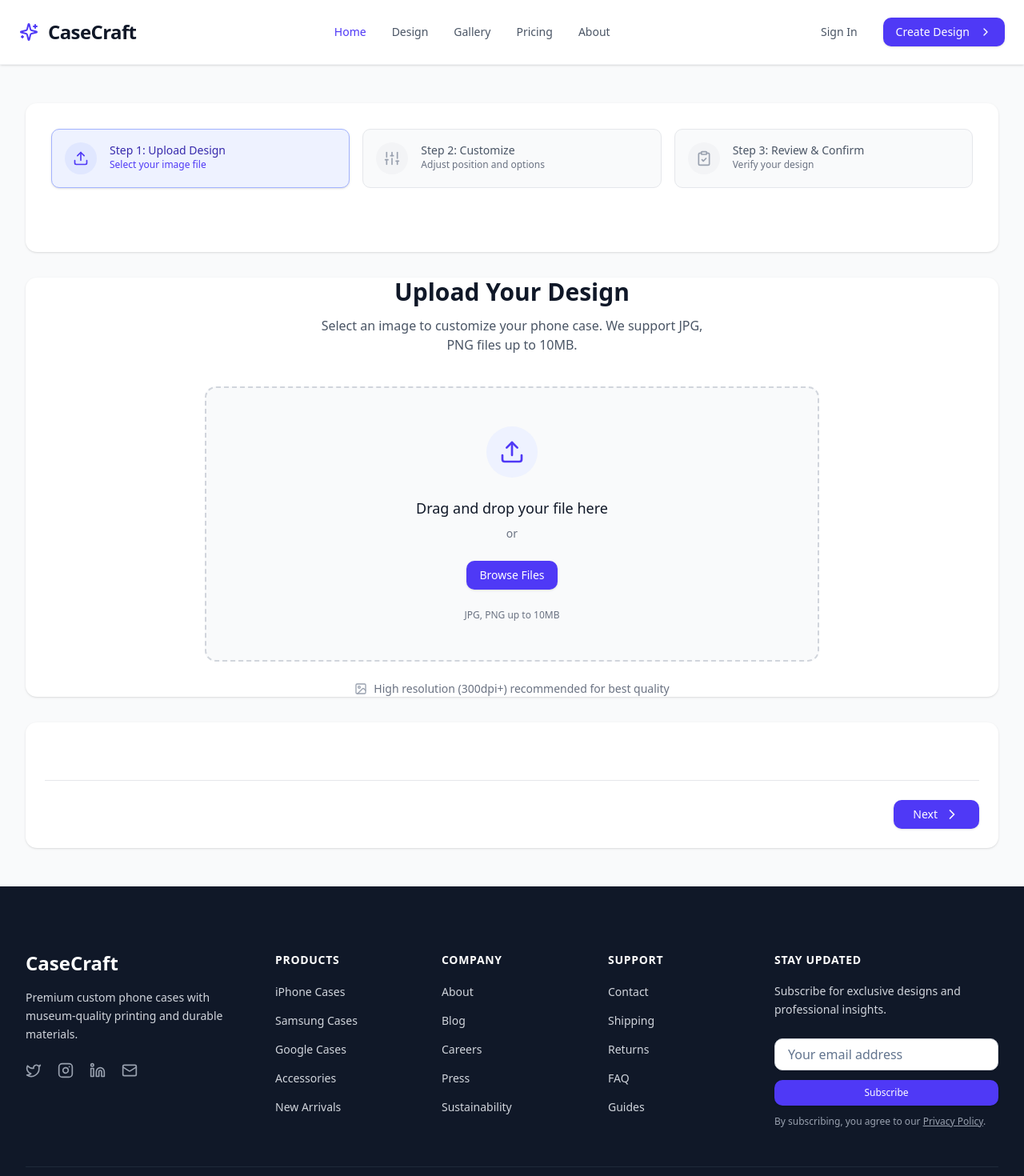
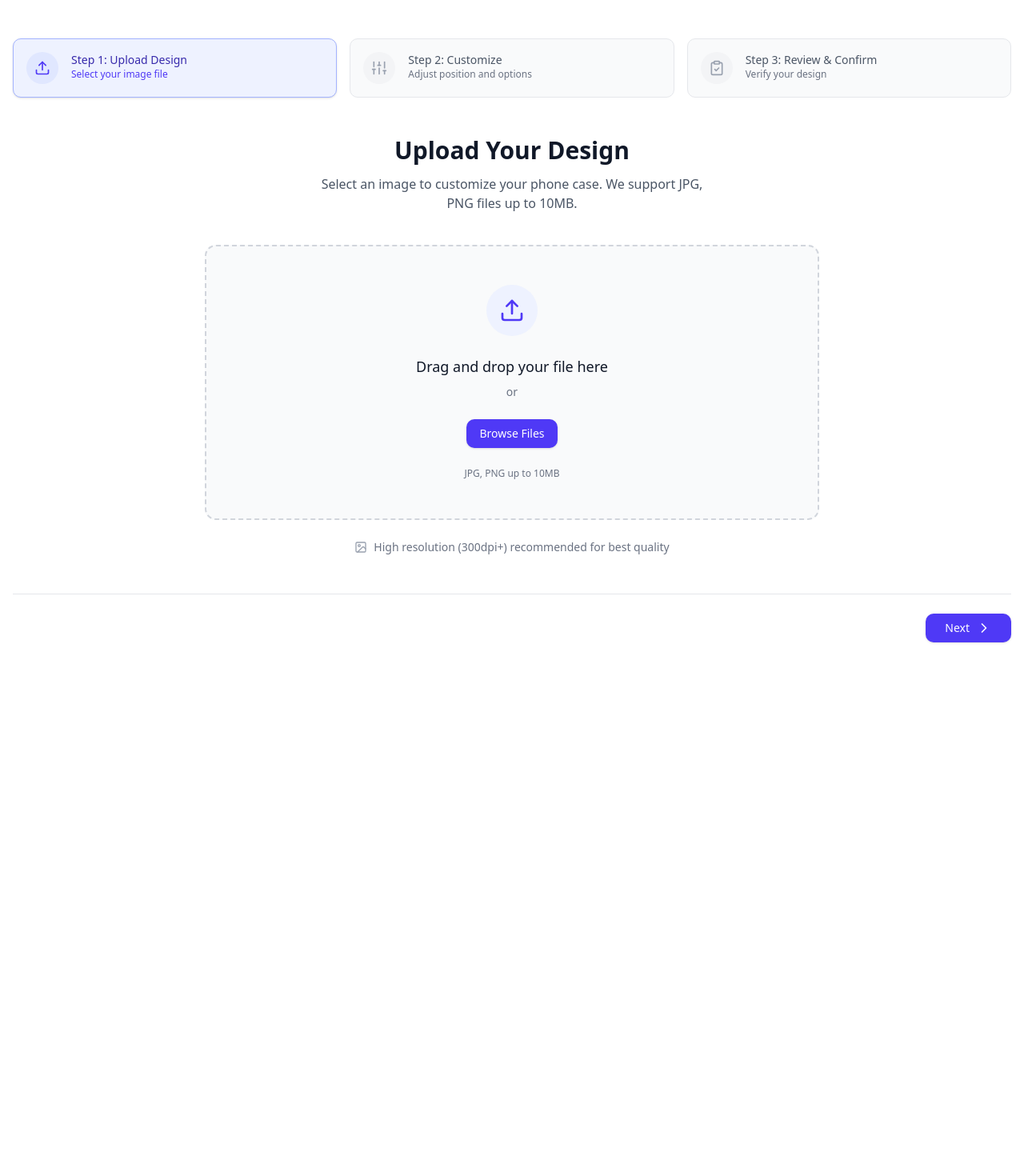
Before and after one commit to DipeshPun91/phone_case_jextjs, a Next.js app: page /design/create-design in a window 1280 px wide. Shown: the top 1470 px of the page at 80% size. After the commit the page ends 851 px from the top, so only its background shows below. Built offline with nearby package versions, Linux system fonts and the light colour scheme.

Commit message:
TwentyFour commit

```diff
--- a/src/app/design/create-design/page.tsx
+++ b/src/app/design/create-design/page.tsx
@@ -5,8 +5,6 @@ import { ImageUploadStep } from "@/components/design-steps/ImageUploadStep";
 import { CustomizeDesignStep } from "@/components/design-steps/CustomizeDesignStep";
 import { OrderSummaryStep } from "@/components/design-steps/OrderSummaryStep";
 import { NavigationButtons } from "@/components/design-steps/NavigationButtons";
-import Header from "@/components/Header";
-import Footer from "@/components/Footer";
 
 export default function CreateDesign() {
   const [step, setStep] = useState<1 | 2 | 3>(1);
@@ -37,16 +35,9 @@ export default function CreateDesign() {
   };
 
   return (
-    <div className="flex flex-col min-h-screen bg-gray-50">
-      <Header />
+    <div className="container mx-auto px-4 py-12">
+      <ProgressSteps currentStep={step} totalSteps={3} />
 
-      <main className="flex-1">
-        <div className="max-w-7xl mx-auto px-4 sm:px-6 lg:px-8 py-12">
-          <div className="bg-white rounded-xl shadow-sm p-6 sm:p-8 mb-8">
-            <ProgressSteps currentStep={step} totalSteps={3} />
-          </div>
-
-          <div className="bg-white rounded-xl shadow-sm overflow-hidden">
       {step === 1 && (
         <ImageUploadStep
           onImageUpload={(img) => {
@@ -71,22 +62,14 @@ export default function CreateDesign() {
           onCompleteOrder={handleCompleteOrder}
         />
       )}
-          </div>
 
-          <div className="mt-8 bg-white rounded-xl shadow-sm p-6">
       <NavigationButtons
         currentStep={step}
         totalSteps={3}
         onNext={handleNext}
         onBack={handleBack}
         nextDisabled={step === 2 && !design.model}
-              nextLabel={step === 2 ? "Review Design" : undefined}
       />
-          </div>
-        </div>
-      </main>
-
-      <Footer />
     </div>
   );
 }
```
Lines whose indentation alone changed are shown as unchanged.
